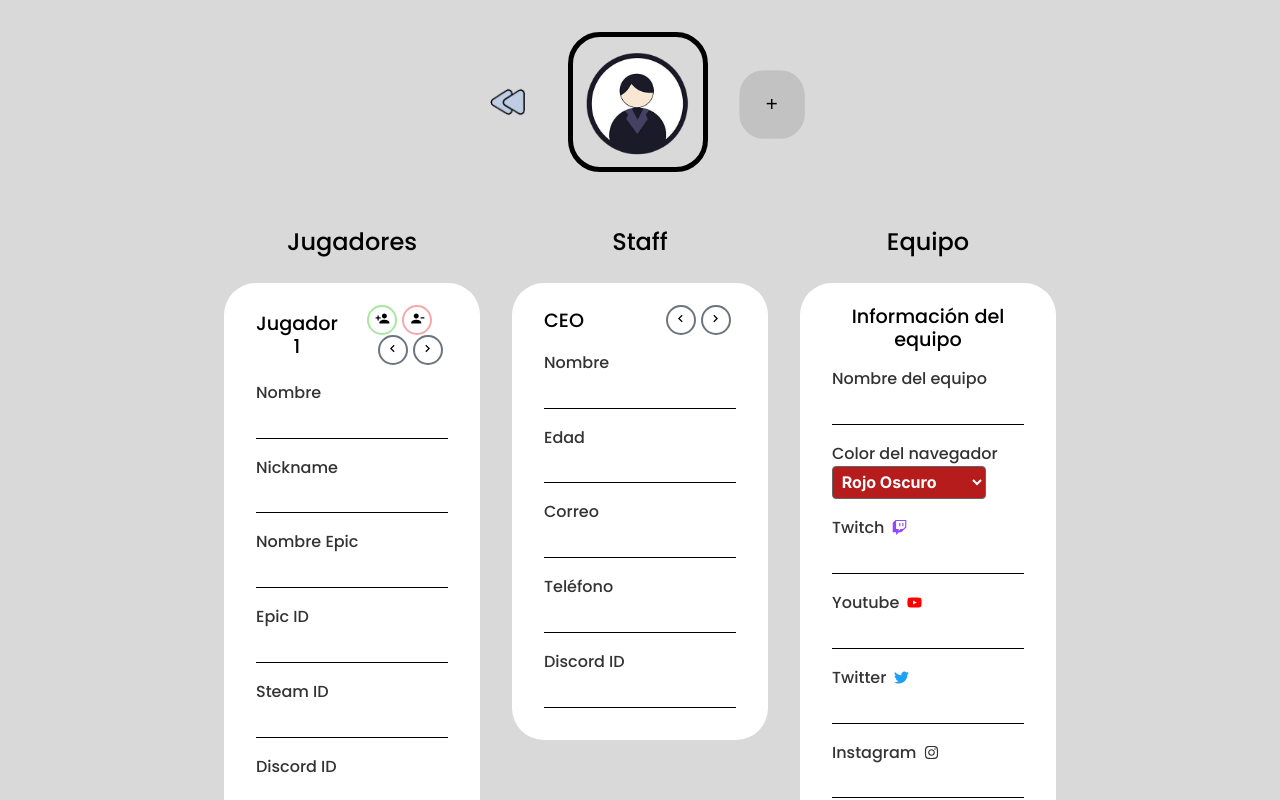
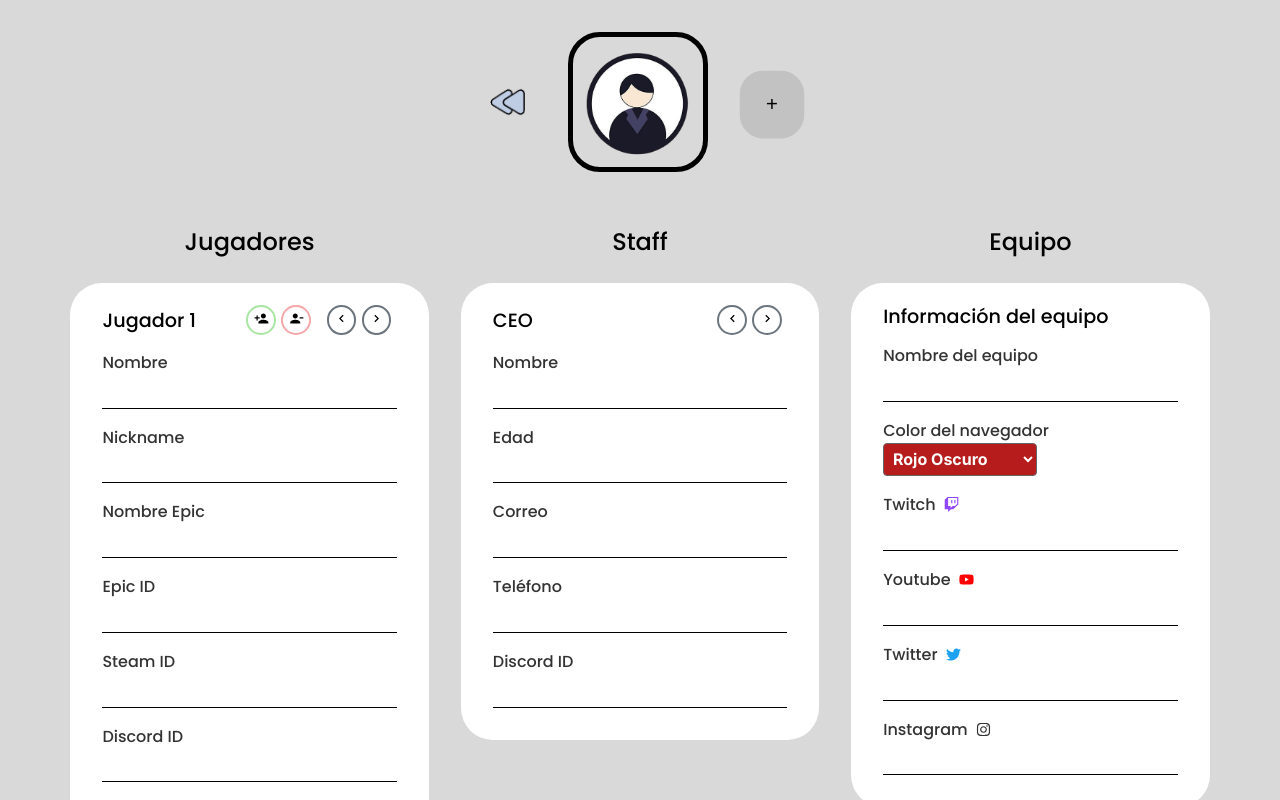
Before and after one commit to Adrian290404/managerEsports, a React (Vite) app: page /team-form in a window 1280 px wide. Shown: the top 800 px of the page. Built offline with nearby package versions, Linux system fonts and the light colour scheme; a web font is replaced by a local one.

Commit message:
team add function added

```diff
--- a/src/pages/teamFormPage.tsx
+++ b/src/pages/teamFormPage.tsx
@@ -21,6 +21,11 @@ export const TeamFormPage: React.FC = () => {
     const [logoSrc, setLogoSrc] = useState(def);
     const [logoFile, setLogoFile] = useState<File | null>(null);
     const fileInputRef = useRef<HTMLInputElement | null>(null);
+    const [teamName, setTeamName] = useState('');
+    const [twitch, setTwitch] = useState('');
+    const [youtube, setYoutube] = useState('');
+    const [instagram, setInstagram] = useState('');
+    const [twitter, setTwitter] = useState('');
     const [navColor, setNavColor] = useState("#B71C1C");
 
     const handleColorChange = (e: React.ChangeEvent<HTMLSelectElement>) => {
@@ -35,7 +40,8 @@ export const TeamFormPage: React.FC = () => {
             ]);
             setCurrentPlayer(playerForms.length);
             toast.success("Nuevo formulario para jugador añadido.");
-        } else {
+        }
+        else {
             toast.error("No puedes añadir más jugadores.");
         }
     };
@@ -46,7 +52,8 @@ export const TeamFormPage: React.FC = () => {
             setPlayerForms(updated);
             setCurrentPlayer(cp => Math.min(cp, updated.length - 1));
             toast.success("Último jugador eliminado.");
-        } else {
+        }
+        else {
             toast.error("Siempre debe quedar al menos uno.");
         }
     };
@@ -88,20 +95,50 @@ export const TeamFormPage: React.FC = () => {
         setLogoFile(file);
     };
 
-    const handleUpload = async () => {
-        if (!logoFile) return;
-        const formData = new FormData();
-        formData.append("logo", logoFile);
+    const handleAdd = async () => {
+        if (!teamName.trim() || !logoFile) {
+            toast.error('Debes indicar nombre e imagen del equipo.');
+            return;
+        }
         try {
-            const res = await fetch("http://localhost/managerEsportsBack/uploadLogo.php", {
-            method: "POST",
-            body: formData
+            const formData = new FormData();
+            formData.append('logo', logoFile);
+            const upRes = await fetch('http://localhost/managerEsportsBack/uploadLogo.php', {
+                method: 'POST',
+                body: formData
+            });
+            const upData = await upRes.json();
+            if (upData.status !== 'success') {
+                toast.error('Error subiendo logo: ' + upData.message);
+                return;
+            }
+            const imageUrl = `http://localhost/managerEsportsBack/${upData.path}`;
+            const payload = {
+            team: {
+                name: teamName,
+                color: navColor,
+                image: imageUrl,
+                twitch,
+                youtube,
+                twitter,
+                instagram
+            }
+            };
+            const res = await fetch('http://localhost/managerEsportsBack/addTeam.php', {
+                method: 'POST',
+                headers: { 'Content-Type': 'application/json' },
+                body: JSON.stringify(payload)
             });
             const data = await res.json();
-            if (data.status === "success") toast.success("Logo subido: " + data.path);
-            else toast.error("Error: " + data.message);
-        } catch {
-            toast.error("Fallo en la petición");
+            if (data.status === 'success') {
+                toast.success('Equipo creado con ID ' + data.team_id);
+            }
+            else {
+                toast.error('Error al crear equipo: ' + data.message);
+            }
+        }
+        catch (e) {
+            toast.error('Error en la petición: ' + e);
         }
     };
 
@@ -120,7 +157,7 @@ export const TeamFormPage: React.FC = () => {
                         onChange={handleImageChange}
                     />
                 </LogoContainer>
-                <AddButton onClick={handleUpload}>+</AddButton>
+                <AddButton onClick={handleAdd}>+</AddButton>
             </UpControls>
             <FormContainer>
                 <Form>
@@ -178,7 +215,7 @@ export const TeamFormPage: React.FC = () => {
                         </FormHeader>
                         <div>
                             <Label htmlFor="teamName">Nombre del equipo</Label>
-                            <Input id="teamName" name="teamName" />
+                            <Input id="teamName" name="teamName" value={teamName} onChange={e => setTeamName(e.target.value)} />
                             <Label htmlFor="navColor">Color del navegador</Label>
                             <Select id="navColor" selectColor={navColor} value={navColor} onChange={handleColorChange}>
                                 <option value="#B71C1C">Rojo Oscuro</option>
@@ -219,13 +256,13 @@ export const TeamFormPage: React.FC = () => {
                                 <option value="#A1887F">Topo</option>
                             </Select>
                             <Label htmlFor="twitch">Twitch <FaTwitch size={15} color="#9146FF" /></Label>
-                            <Input id="twitch" name="twitch" />
+                            <Input id="twitch" name="twitch" value={twitch} onChange={e => setTwitch(e.target.value)} />
                             <Label htmlFor="youtube">Youtube <FaYoutube size={15} color="#FF0000" /></Label>
-                            <Input id="youtube" name="youtube" />
+                            <Input id="youtube" name="youtube" value={youtube} onChange={e => setYoutube(e.target.value)} />
                             <Label htmlFor="twitter">Twitter <FaTwitter size={15} color="#1DA1F2" /></Label>
-                            <Input id="twitter" name="twitter" />
+                            <Input id="twitter" name="twitter" value={twitter} onChange={e => setTwitter(e.target.value)} />
                             <Label htmlFor="instagram">Instagram <FaInstagram size={15} color="#C1358" /></Label>
-                            <Input id="instagram" name="instagram" />
+                            <Input id="instagram" name="instagram" value={instagram} onChange={e => setInstagram(e.target.value)} />
                         </div>
                     </Content>
                 </Form>
--- a/src/styles/teamFormStyles.ts
+++ b/src/styles/teamFormStyles.ts
@@ -34,7 +34,7 @@ export const FormContainer = styled.div`
 `;
 
 export const Form = styled.div`
-    width: 20%;
+    width: 28%;
 `
 
 export const Content = styled.div`
```
